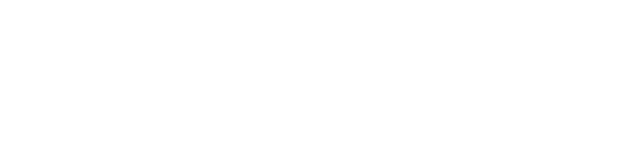
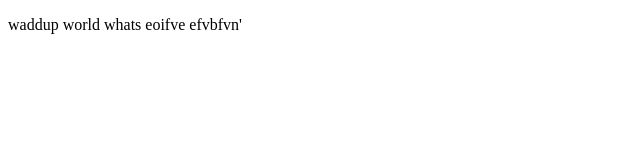
Before and after one commit to tms0823/demo, a plain HTML site: page index.html in a window 1280 px wide. Shown: the whole page, without its empty margins (0-640 px from the left). Drawn offline with Linux system fonts and the light colour scheme.

Commit message:
<p> tag added

```diff
--- a/index.html
+++ b/index.html
@@ -6,6 +6,12 @@
     <title>Document</title>
 </head>
 <body>
+    <p>
+        waddup world
+        whats
+        eoifve
+        efvbfvn'
 
+    </p>
 </body>
 </html>
```
